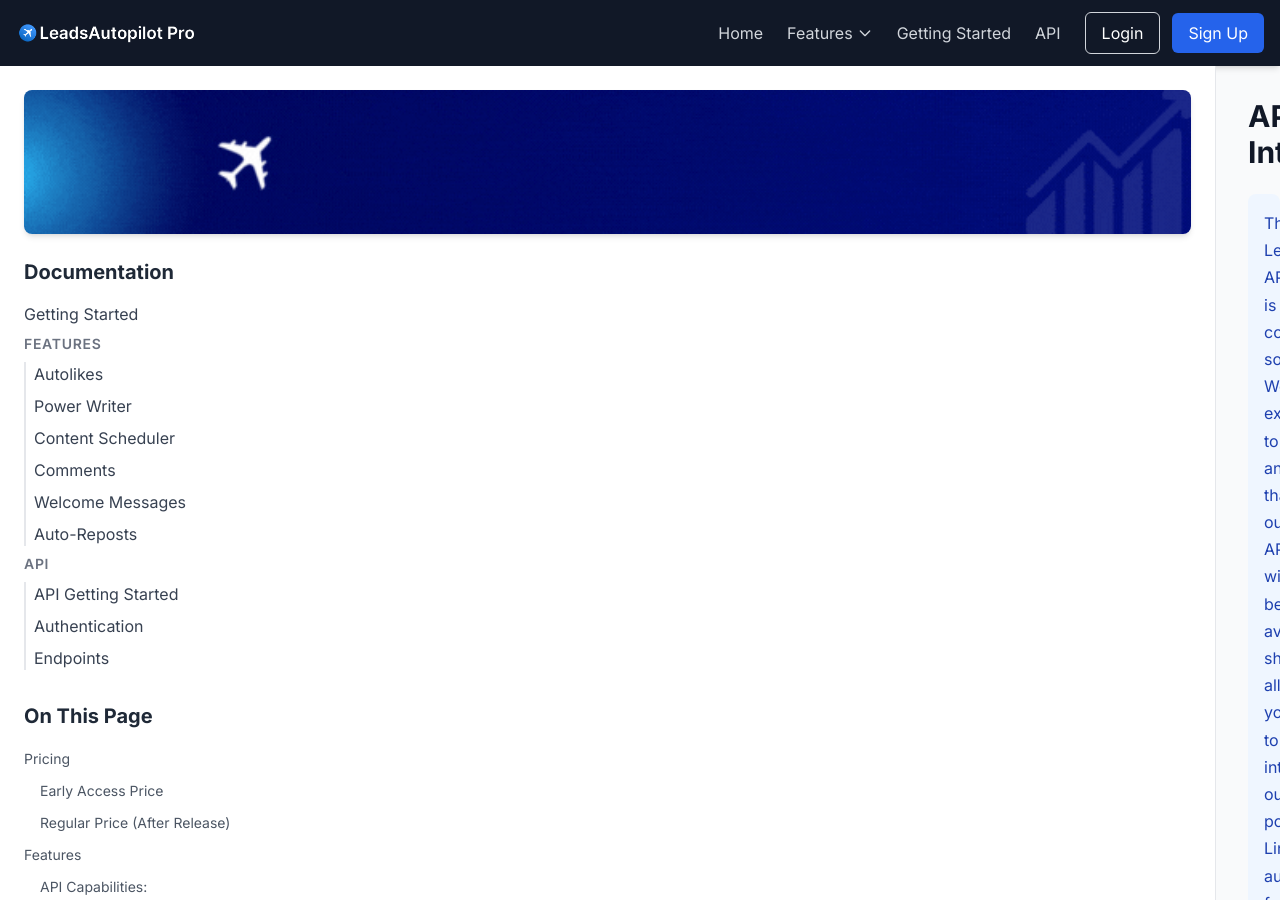
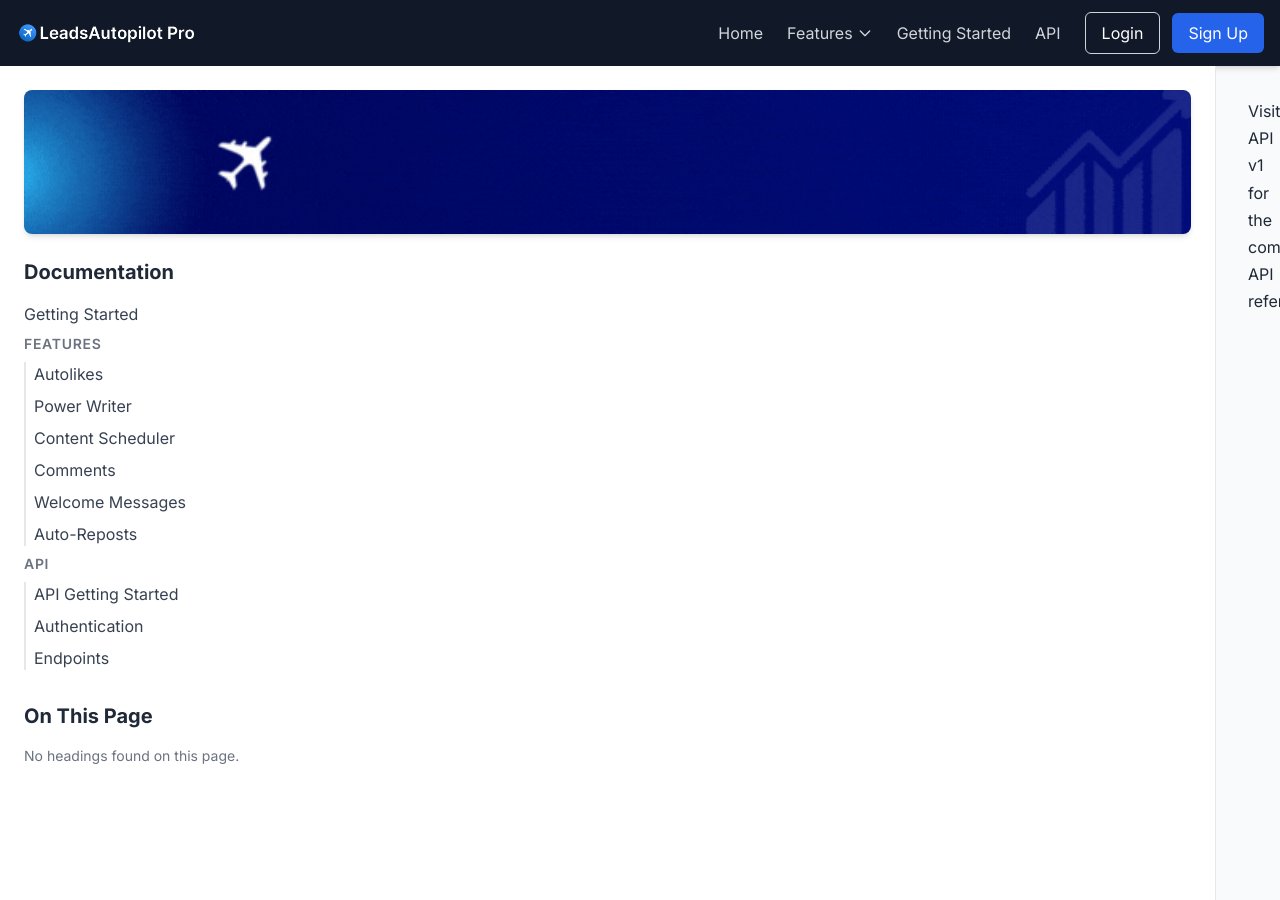
Before and after one commit to eotten/docs.leadsautopilot.com, a Jekyll site: the page built from api/index.md, in a window 1280 px wide and 900 px high. Built offline with Jekyll 4.4.1, drawn with Linux system fonts in a browser that asks for light colours; nearby versions of some CDN libraries; some of the changed text lies outside the part shown.

```diff
--- a/api/index.md
+++ b/api/index.md
@@ -3,54 +3,4 @@ layout: docs
 title: API Integration
 description: Integrate LeadsAutopilot's powerful automation features into your applications
 ---
-
-<h1 class="text-3xl font-bold mb-6 text-gray-900 dark:text-white">API Integration</h1>
-
-<div class="bg-blue-50 dark:bg-blue-900 p-4 rounded-lg mb-8">
-    <p class="text-blue-800 dark:text-blue-200">
-        The LeadsAutopilot API is coming soon! We're excited to announce that our API will be available shortly, allowing you to integrate our powerful LinkedIn automation features directly into your applications.
-    </p>
-</div>
-
-<div class="doc-content">
-    <h2>Pricing</h2>
-
-    <div class="bg-gray-100 dark:bg-gray-700 p-4 rounded-lg my-4">
-        <h3 class="font-semibold mb-2">Early Access Price</h3>
-        <p class="text-lg font-bold text-green-600 dark:text-green-400">$99/month</p>
-        <p class="text-sm text-gray-600 dark:text-gray-300">Lock in this price forever when you join early</p>
-    </div>
-
-    <div class="bg-gray-100 dark:bg-gray-700 p-4 rounded-lg my-4">
-        <h3 class="font-semibold mb-2">Regular Price (After Release)</h3>
-        <p class="text-lg font-bold text-red-600 dark:text-red-400">$129/month</p>
-    </div>
-
-    <h2>Features</h2>
-
-    <div class="bg-green-50 dark:bg-green-900 p-4 rounded-lg my-4">
-        <h3 class="font-semibold mb-2 text-green-800 dark:text-green-200">API Capabilities:</h3>
-        <ul class="text-green-800 dark:text-green-200">
-            <li>Full access to all automation capabilities</li>
-            <li>RESTful API endpoints</li>
-            <li>Comprehensive documentation</li>
-            <li>Developer support</li>
-            <li>Rate limiting and usage monitoring</li>
-        </ul>
-    </div>
-
-    <div class="bg-yellow-50 dark:bg-yellow-900 p-4 rounded-lg my-4">
-        <p class="text-yellow-800 dark:text-yellow-200">
-            <strong>Get Started Early!</strong>
-            <a href="https://app.leadsautopilot.com/join" class="inline-block mt-4 px-6 py-3 bg-blue-600 text-white rounded-md hover:bg-blue-700 transition-colors duration-200">
-                Start Your Free Trial
-            </a>
-        </p>
-    </div>
-
-    <div class="bg-red-50 dark:bg-red-900 p-4 rounded-lg my-4">
-        <p class="text-red-800 dark:text-red-200">
-            <strong>Note:</strong> The API will be released soon after a price increase to $129/month. Early adopters will maintain their $99/month rate indefinitely.
-        </p>
-    </div>
-</div>
+Visit [API v1](/api/v1) for the complete API reference.
```
Also changed, not shown: api/v1/add_seats.md (added, +314 -0 lines), api/v1/health.md (added, +105 -0 lines), api/v1/index.md (added, +84 -0 lines).
